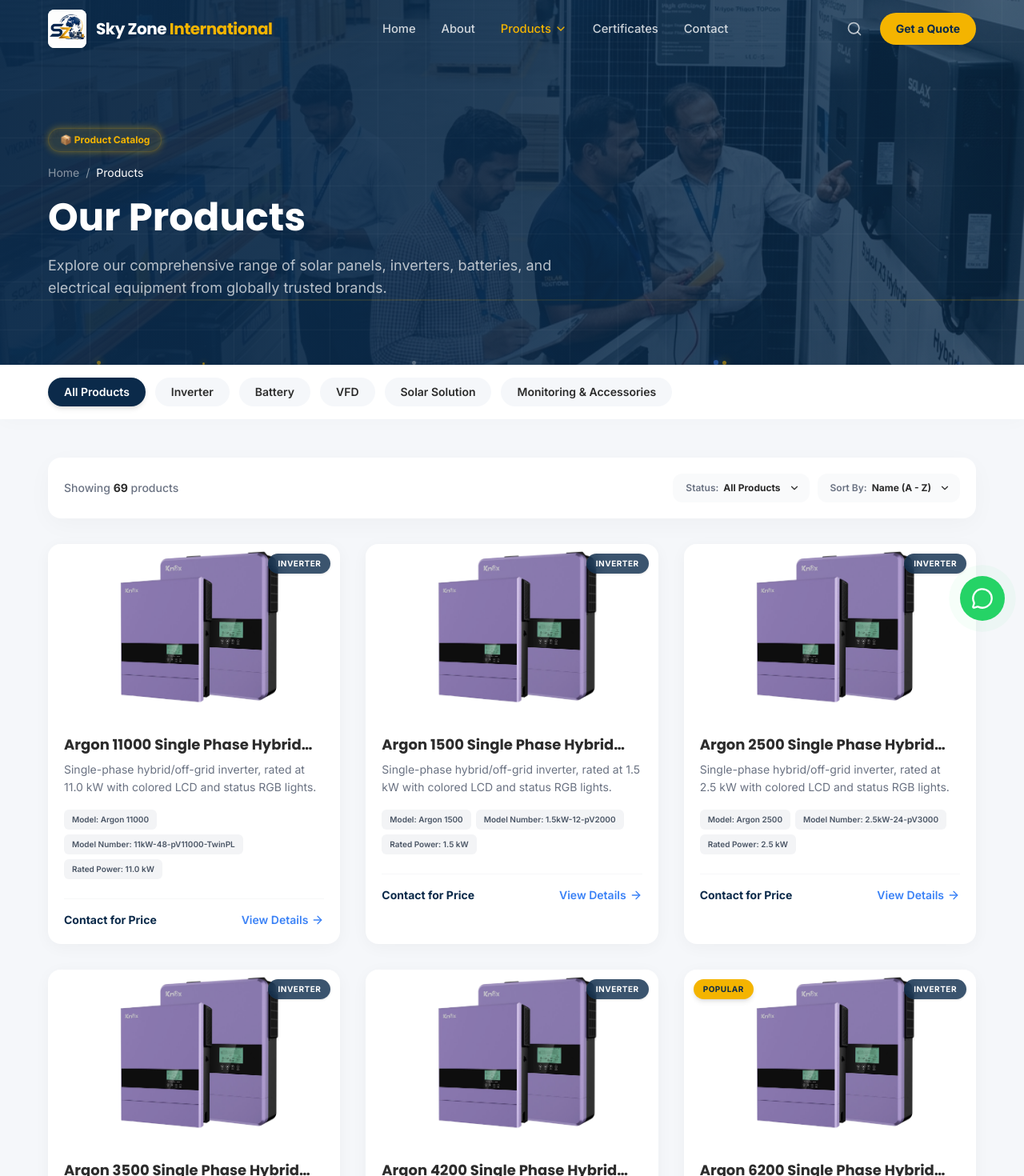
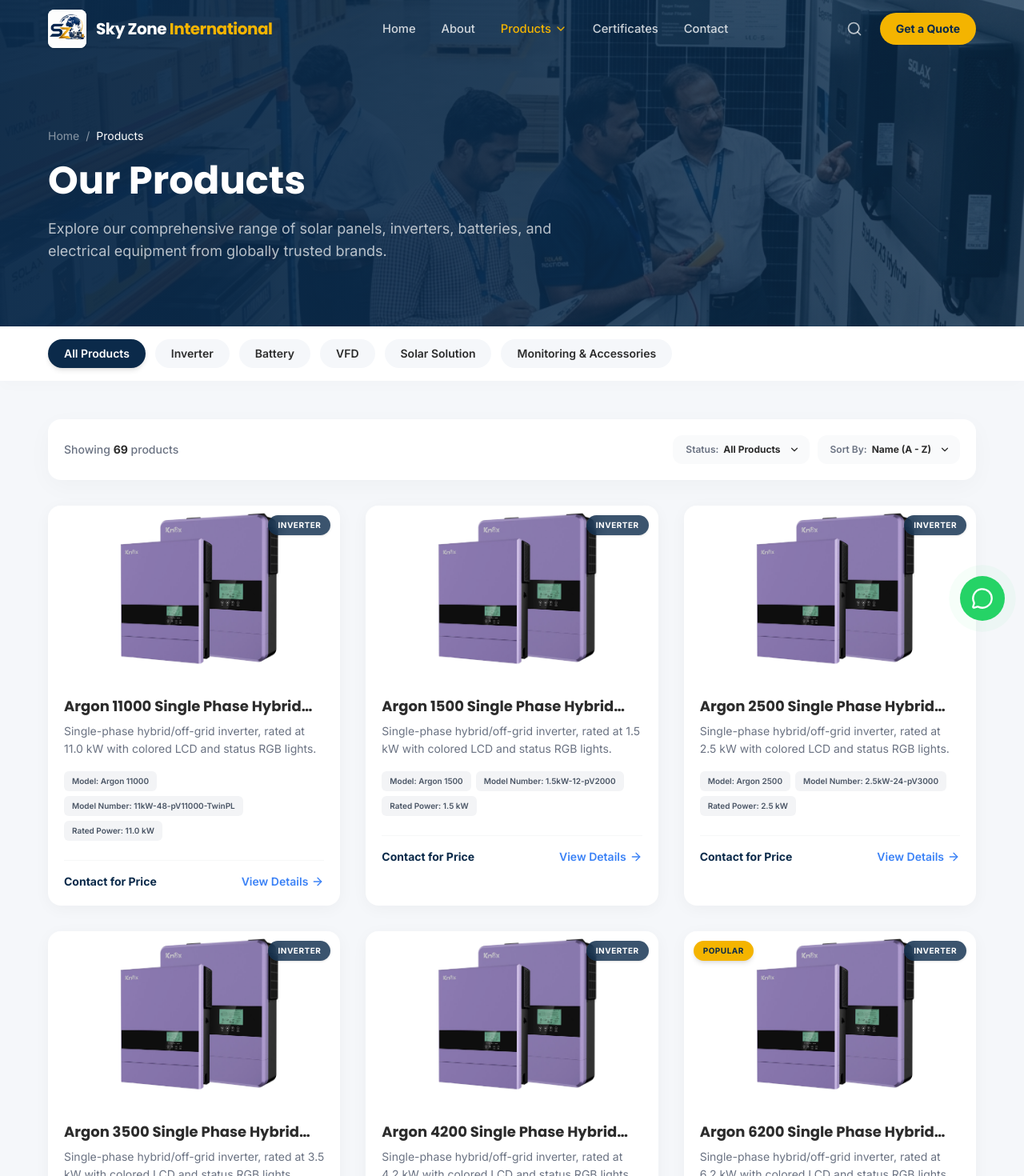
Before and after one commit to hosnemubarak/skyzone_platform, a Next.js app in the folder frontend/: page /products in a window 1280 px wide. Shown: the top 1470 px of the page at 80% size. Built offline with nearby package versions, Linux system fonts and the light colour scheme.

Commit message:
revert: remove newly added Framer Motion animations and overlays from products listing page

```diff
--- a/frontend/src/components/products/ProductsPageContent.tsx
+++ b/frontend/src/components/products/ProductsPageContent.tsx
@@ -4,14 +4,9 @@
 import Image from "next/image";
 import Link from "next/link";
 import { useSearchParams, useRouter } from "next/navigation";
-import { ArrowRight, Search, X, ChevronDown } from "lucide-react";
-import ScrollReveal from "@/components/ui/ScrollReveal";
+import { ArrowRight, Search, X } from "lucide-react";
 import Dropdown from "@/components/ui/Dropdown";
 import { products, productCategories } from "@/data/products";
-import { motion } from "framer-motion";
-import ParticleField from "@/components/ui/ParticleField";
-import MouseGlow from "@/components/ui/MouseGlow";
-
 
 export default function ProductsPageContent() {
   const searchParams = useSearchParams();
@@ -112,47 +107,19 @@
         />
         {/* Gradient overlay */}
         <div className="absolute inset-0 bg-gradient-to-r from-primary/90 via-primary/70 to-primary/30 z-0" />
-        {/* Animated grid pattern overlay */}
-        <div className="hero-grid-pattern-animated absolute inset-0 z-0 pointer-events-none" />
-        {/* Particle field */}
-        <ParticleField count={12} className="absolute inset-0 z-0" />
-        {/* Mouse glow effect */}
-        <MouseGlow color="rgba(244, 180, 0, 0.08)" size={400} />
         <div className="relative max-w-[1200px] mx-auto px-5 z-10">
-          {/* Animated badge */}
-          <motion.div
-            initial={{ opacity: 0, y: 15 }}
-            animate={{ opacity: 1, y: 0 }}
-            transition={{ duration: 0.5 }}
-          >
-            <span className="inline-flex items-center gap-2 bg-accent/10 border border-accent/20 text-accent text-xs font-bold px-3.5 py-1.5 rounded-full mb-4 badge-glow">
-              📦 Product Catalog
-            </span>
-          </motion.div>
           <div className="flex items-center gap-2 text-white/50 text-sm mb-4">
             <Link href="/" className="hover:text-accent transition-colors">Home</Link>
             <span>/</span>
             <span className="text-white">Products</span>
           </div>
-          <motion.h1
-            className="text-4xl md:text-5xl font-heading font-bold text-white"
-            initial={{ opacity: 0, y: 20 }}
-            animate={{ opacity: 1, y: 0 }}
-            transition={{ duration: 0.6, delay: 0.2 }}
-          >
+          <h1 className="text-4xl md:text-5xl font-heading font-bold text-white">
             Our Products
-          </motion.h1>
-          <motion.p
-            className="text-lg text-white/70 mt-4 max-w-2xl"
-            initial={{ opacity: 0, y: 20 }}
-            animate={{ opacity: 1, y: 0 }}
-            transition={{ duration: 0.6, delay: 0.4 }}
-          >
+          </h1>
+          <p className="text-lg text-white/70 mt-4 max-w-2xl">
             Explore our comprehensive range of solar panels, inverters, batteries, and electrical equipment from globally trusted brands.
-          </motion.p>
+          </p>
         </div>
-        {/* Hero gradient line at bottom */}
-        <div className="hero-gradient-line" />
       </section>
 
       {/* Category Tab Selector */}
@@ -251,52 +218,13 @@
             </div>
           </div>
 
-          {/* Grid of Product Cards — Motion stagger container */}
-          {!mounted ? (
+          {/* Grid of Product Cards */}
           <div className="grid grid-cols-1 sm:grid-cols-2 lg:grid-cols-3 gap-8">
-              {[...Array(6)].map((_, i) => (
-                <div key={i} className="bg-white rounded-2xl p-5 h-[390px] animate-pulse flex flex-col justify-between shadow-[0_4px_20px_rgba(0,0,0,0.02)]">
-                  <div>
-                    <div className="bg-gray-100 h-[220px] rounded-xl mb-4 w-full" />
-                    <div className="bg-gray-100 h-6 w-3/4 rounded-md mb-3" />
-                    <div className="bg-gray-100 h-4 w-5/6 rounded-md mb-2" />
-                    <div className="bg-gray-100 h-4 w-2/3 rounded-md" />
-                  </div>
-                  <div className="flex justify-between items-center mt-6 pt-4 border-t border-gray-100">
-                    <div className="bg-gray-100 h-5 w-24 rounded-md" />
-                    <div className="bg-gray-100 h-5 w-20 rounded-md" />
-                  </div>
-                </div>
-              ))}
-            </div>
-          ) : (
-            <motion.div
-              key={`${activeCategory}-${statusFilter}-${sortOrder}-${searchQuery}`}
-              className="grid grid-cols-1 sm:grid-cols-2 lg:grid-cols-3 gap-8"
-              initial="hidden"
-              whileInView="visible"
-              viewport={{ once: true, amount: 0.05 }}
-              variants={{
-                hidden: {},
-                visible: { transition: { staggerChildren: 0.06 } },
-              }}
-            >
             {filteredProducts.map((product) => (
-                <motion.div
+              <Link
                 key={product.id}
-                  variants={{
-                    hidden: { opacity: 0, y: 30, scale: 0.96 },
-                    visible: {
-                      opacity: 1,
-                      y: 0,
-                      scale: 1,
-                      transition: { duration: 0.5, ease: "easeOut" as const },
-                    },
-                  }}
-                >
-                  <Link
                 href={`/products/${product.slug}`}
-                    className="relative block bg-white rounded-2xl overflow-hidden shadow-[0_4px_20px_rgba(0,0,0,0.04)] hover:-translate-y-1 hover:shadow-[0_12px_30px_rgba(0,0,0,0.08)] transition-all duration-300 group h-full"
+                className="block bg-white rounded-2xl overflow-hidden shadow-[0_4px_20px_rgba(0,0,0,0.04)] hover:-translate-y-1 hover:shadow-[0_12px_30px_rgba(0,0,0,0.08)] transition-all duration-300 group h-full"
               >
                 <div className="relative h-[220px] overflow-hidden bg-gray-50 flex items-center justify-center">
                   <Image
@@ -346,19 +274,12 @@
                   </div>
                 </div>
               </Link>
-                </motion.div>
             ))}
-            </motion.div>
-          )}
+          </div>
 
           {/* Empty state panel */}
           {filteredProducts.length === 0 && (
-            <motion.div
-              initial={{ opacity: 0, scale: 0.95 }}
-              animate={{ opacity: 1, scale: 1 }}
-              transition={{ duration: 0.4 }}
-              className="text-center py-24 bg-white rounded-2xl shadow-[0_8px_30px_rgba(0,0,0,0.03)] px-5"
-            >
+            <div className="text-center py-24 bg-white rounded-2xl shadow-[0_8px_30px_rgba(0,0,0,0.03)] px-5">
               <div className="w-16 h-16 bg-primary/5 rounded-full flex items-center justify-center mx-auto mb-4 text-primary">
                 <Search className="w-8 h-8 text-primary" />
               </div>
@@ -379,7 +300,7 @@
                   Reset Status Filter
                 </button>
               </div>
-            </motion.div>
+            </div>
           )}
 
         </div>
```
Lines whose indentation alone changed are shown as unchanged.
